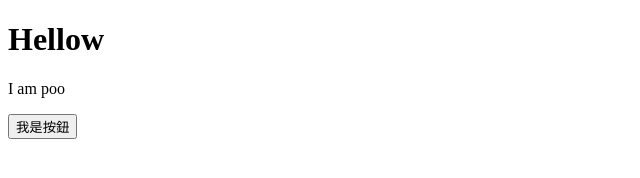
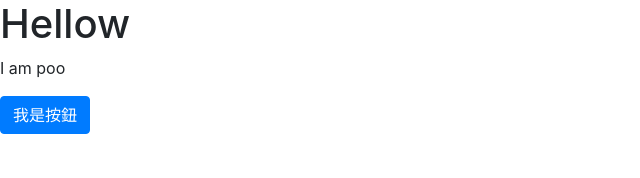
Before and after one commit to 99187/accouting, a plain HTML site: page index.html in a window 1280 px wide. Shown: the whole page, without its empty margins (0-640 px from the left). Drawn offline with nearby package versions, Linux system fonts and the light colour scheme.

Commit message:
Update index.html

```diff
--- a/index.html
+++ b/index.html
@@ -6,8 +6,8 @@
     <meta name="viewport" content="width=device-width, initial-scale=1.0">
     <meta http-equiv="X-UA-Compatible" content="ie=edge">
     <title>Document</title>
-    <link herf="css/bootstrap.css" rel="stylesheet">
-    <link rel="stylesheet" type="text/css" herf="css/style.css">
+    <link href="css/bootstrap.css" rel="stylesheet">
+    <link rel="stylesheet" type="text/css" href="css/style.css">
 </head>
 
 <body>
```
